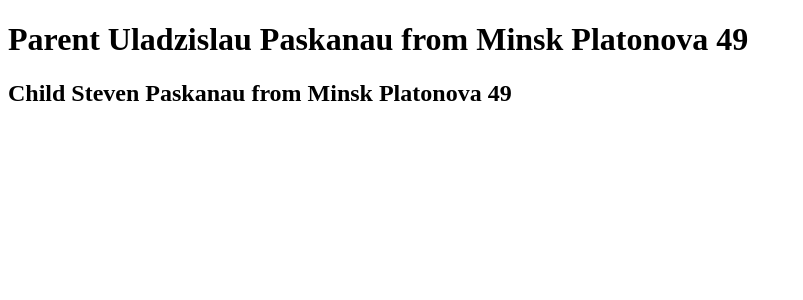
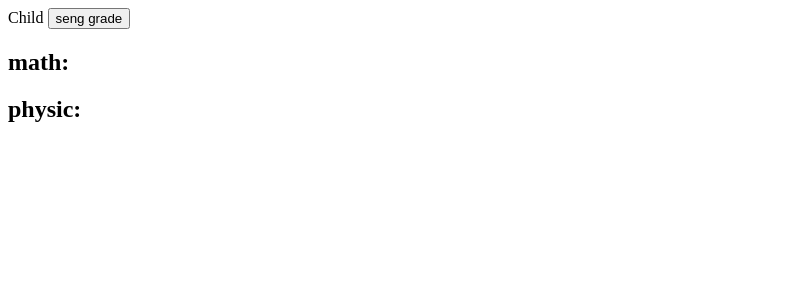
Before and after one commit to Paskinho/instagram, an Angular app: page / in a window 1280 px wide. Shown: the top 300 px of the page, without its empty margins (0-803 px from the left). Built offline with nearby package versions, Linux system fonts and the light colour scheme.

Commit message:
Testing @output

```diff
--- a/src/app/parent/child/child.component.html
+++ b/src/app/parent/child/child.component.html
@@ -1,5 +1,4 @@
 <div>
-  <h2>Child {{name}} {{surnameProps}} from {{address?.city}}
-    {{address?.street}}
-    {{address?.house}}</h2>
+ Child
+  <button (click)="sendGradeHandler()">seng grade</button>
 </div>
--- a/src/app/parent/child/child.component.ts
+++ b/src/app/parent/child/child.component.ts
@@ -1,5 +1,9 @@
-import {Component, Input} from "@angular/core";
-import {Address} from "../parent.component";
+import {Component, EventEmitter, Input, Output} from "@angular/core";
+
+export interface Grade {
+  math: number
+  physic: number
+}
 
 @Component({
   selector: 'inst-child',
@@ -8,7 +12,14 @@ import {Address} from "../parent.component";
 })
 
 export class ChildComponent {
-  name = "Steven"
-  @Input() surnameProps?: string
-  @Input() address?: Address
+
+
+  @Output() sendGradeEvent = new EventEmitter<Grade>()
+
+  sendGradeHandler(){
+    const math = 5
+    const physic = 4
+    this.sendGradeEvent.emit({math, physic})
+  }
+
 }
--- a/src/app/parent/parent.component.html
+++ b/src/app/parent/parent.component.html
@@ -1,7 +1,5 @@
 <div>
-  <h1>Parent {{name}} {{surname}} from {{address.city}}
-    {{address.street}}
-    {{address.house}}
-  </h1>
-   <inst-child [surnameProps]="surname" [address]="address"></inst-child>
+   <inst-child (sendGradeEvent)="getGrades($event)"></inst-child>
+  <h2>math:{{math}}</h2>
+  <h2>physic:{{physic}}</h2>
 </div>
--- a/src/app/parent/parent.component.ts
+++ b/src/app/parent/parent.component.ts
@@ -1,10 +1,5 @@
 import {Component, OnInit} from "@angular/core";
-
-export interface Address {
-  city: string
-  street: string
-  house: number
-}
+import {Grade} from "./child/child.component";
 
 
 @Component({
@@ -14,11 +9,12 @@ export interface Address {
 })
 
 export class ParentComponent  {
-  name = 'Uladzislau'
-  surname = "Paskanau"
-  address: Address = {
-    city: "Minsk",
-    street:'Platonova',
-    house: 49
+
+  math?: number
+  physic?: number
+
+  getGrades(value: Grade) {
+    this.math = value.math
+    this.physic = value.physic
   }
 }
```
